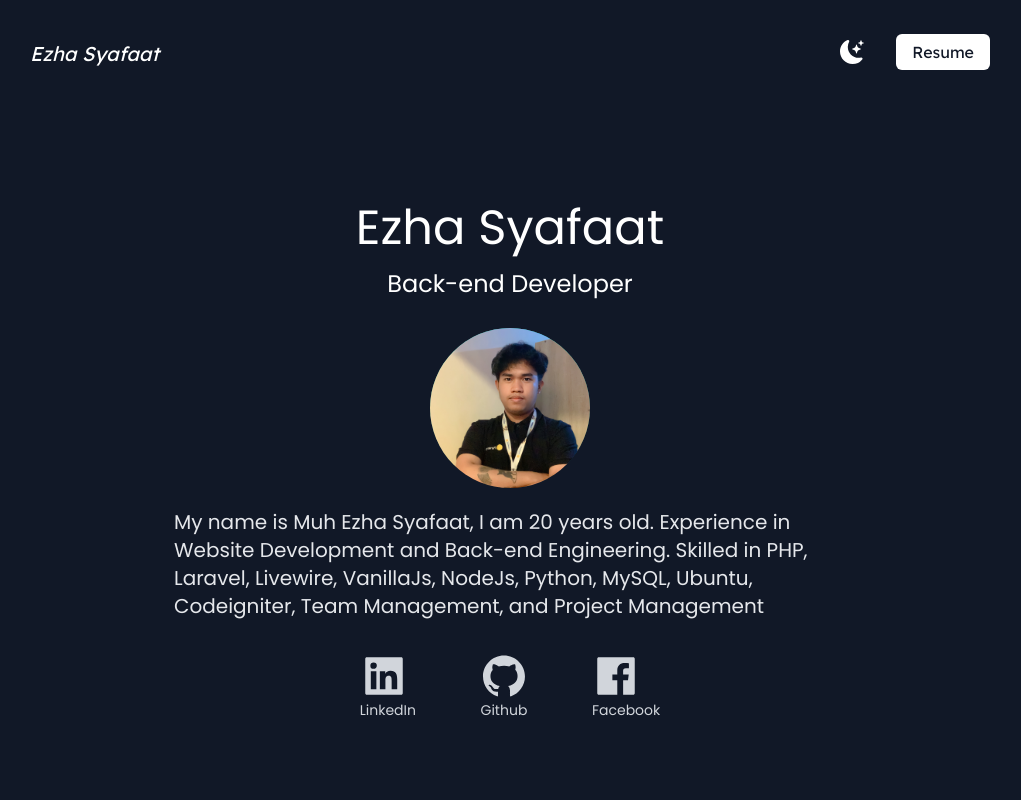
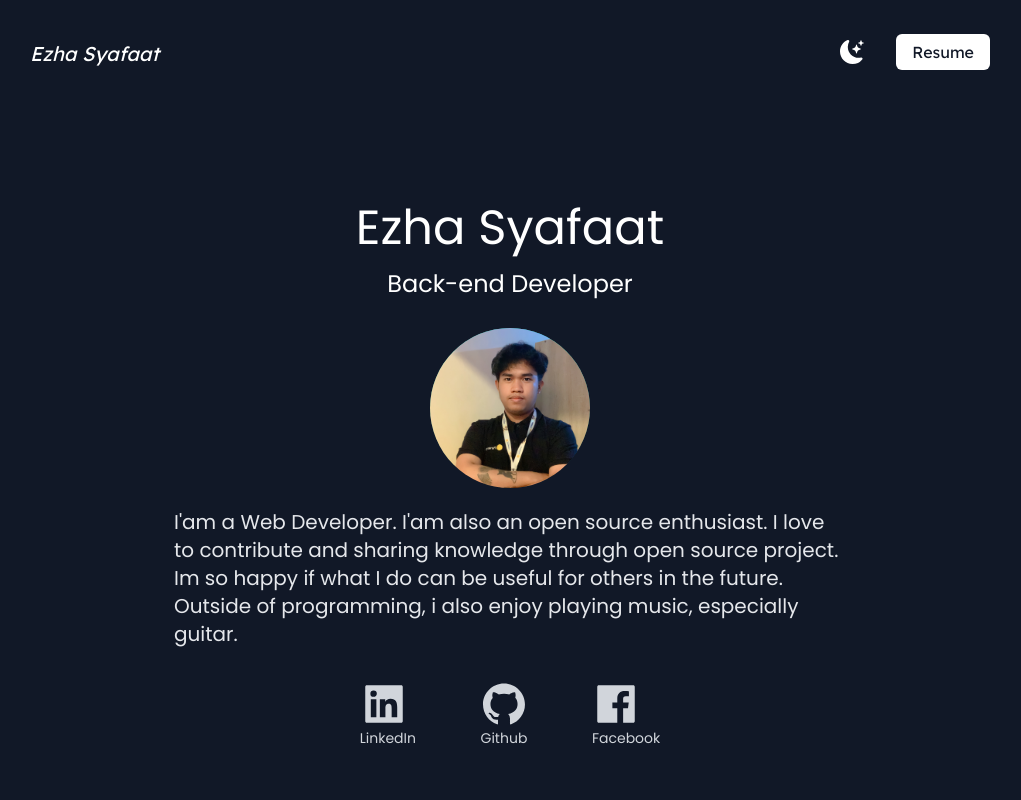
Before and after one commit to ezhasyafaat/ezhasyafaat.me, a Next.js app: page / in a window 1280 px wide. Shown: the top 800 px of the page, without its empty margins (130-1151 px from the left). Built offline with nearby package versions, Linux system fonts and the light colour scheme.

Commit message:
Update index.tsx

```diff
--- a/pages/index.tsx
+++ b/pages/index.tsx
@@ -17,7 +17,6 @@ import qrindo from '../public/QRINDO.png'
 
 const Home = () => {
   const [darkMode, setDarkMode] = useState(true)
-  const age = new Date().getFullYear() - 2002
 
   return (
     <div className={darkMode ? 'dark' : 'light'}>
@@ -55,9 +54,8 @@ const Home = () => {
               <Image src={ezhasyafaat} layout="fill" objectFit="cover" alt='profile-picture'/>
             </div>
             <p className="text-md py-5 leading-8 text-gray-900 dark:text-gray-200 max-w-2xl mx-auto md:text-xl text-left">
-            My name is Muh Ezha Syafaat, I am {age} years old. Experience in Website Development
-            and Back-end Engineering. Skilled in PHP, Laravel, Livewire, VanillaJs, NodeJs, Python,
-            MySQL, Ubuntu, Codeigniter, Team Management, and Project Management
+            I'am a Web Developer. I'am also an open source enthusiast. I love to contribute and sharing knowledge through open source project.
+            Im so happy if what I do can be useful for others in the future. Outside of programming, i also enjoy playing music, especially guitar.
             </p>
             <div className="text-5xl flex justify-center gap-16 py-3 text-gray-600 dark:text-gray-300">
               <a href="https://www.linkedin.com/in/zhaasyft/">
```
